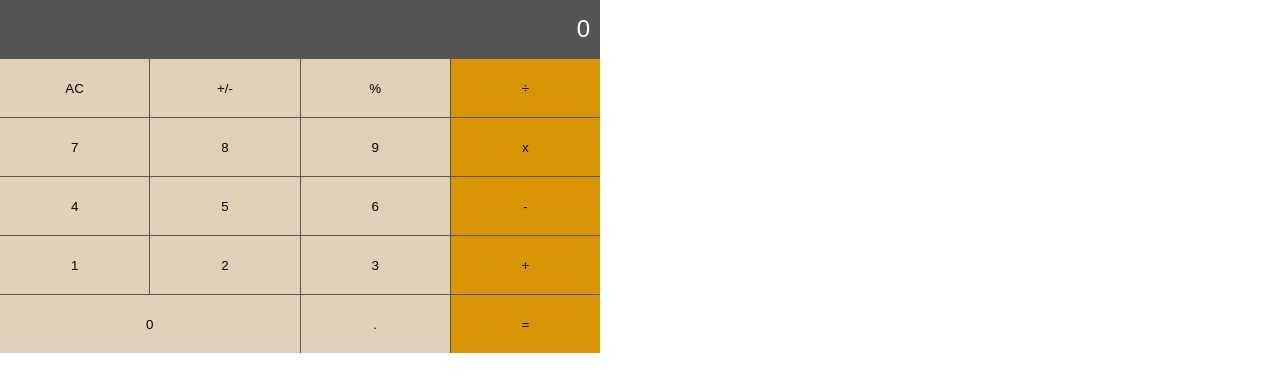
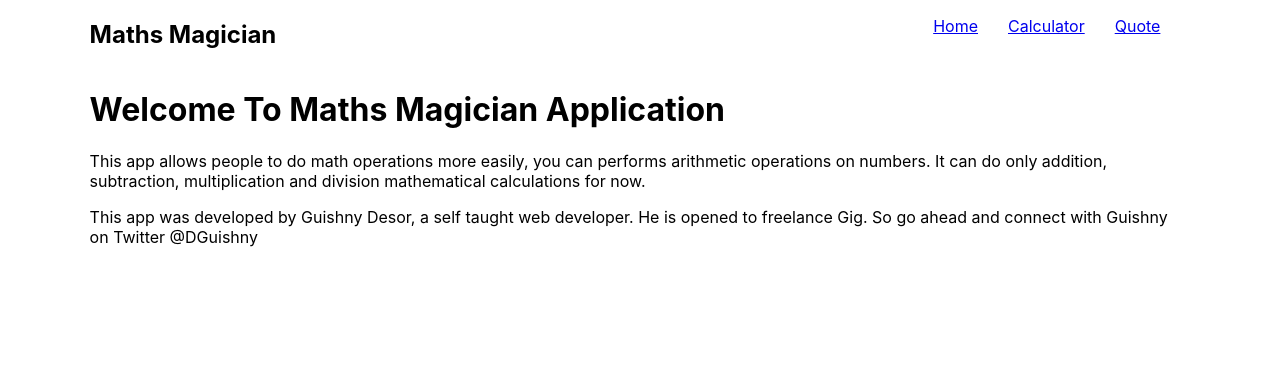
Before and after one commit to desorgui/React-calculator, a React (Create React App) app: page / in a window 1280 px wide. Shown: the top 392 px of the page. Built offline with nearby package versions, Linux system fonts and the light colour scheme.

Commit message:
Implement complete application with several pages

```diff
--- a/package.json
+++ b/package.json
@@ -10,6 +10,7 @@
     "prop-types": "^15.8.1",
     "react": "^18.2.0",
     "react-dom": "^18.2.0",
+    "react-router-dom": "^6.3.0",
     "react-scripts": "5.0.1",
     "web-vitals": "^2.1.4"
   },
--- a/src/App.css
+++ b/src/App.css
@@ -37,3 +37,38 @@
     transform: rotate(360deg);
   }
 }
+
+.showMenu {
+  display: flex;
+  min-width: 300px;
+  justify-content: flex-end;
+  padding: 0;
+}
+
+.showMenu li {
+  list-style: none;
+  margin-right: 30px;
+}
+
+.home,
+.quote {
+  padding: 0 7%;
+}
+
+.calculatorPage {
+  display: flex;
+  justify-content: space-between;
+  margin-top: 18vh;
+  padding: 0 7%;
+}
+
+.navBar {
+  display: flex;
+  justify-content: space-between;
+  padding: 0 7%;
+}
+
+.quote {
+  margin-top: 20vh;
+  text-align: center;
+}
--- a/src/App.js
+++ b/src/App.js
@@ -1,37 +1,23 @@
-import React, { useState } from 'react';
+import React from 'react';
 import './App.css';
-import Calculator from './components/Calculator';
-import calculate from './components/calculate';
+import CalculatorPage from './components/pages/CalculatorPage';
+import Navbar from './components/Navbar';
+import Home from './components/pages/Home';
+import Quote from './components/pages/Quote';
+import { BrowserRouter, Route, Routes } from 'react-router-dom';
 
 const App = () => {
-  const [data, setData] = useState({ prevData: {}, show: '0' });
-
-  const handler = (event) => {
-    const buttonValue = event.target.value;
-    const { prevData } = data;
-    const newData = calculate(prevData, buttonValue);
-    const { total, next, operation } = newData;
-    let btnpress = '';
-    if (total) {
-      btnpress += ' '.concat(total);
-    }
-    if (operation) {
-      btnpress += ' '.concat(operation);
-    }
-    if (next) {
-      btnpress += ' '.concat(next);
-    }
-    let show = '0';
-    show = btnpress;
-    setData({ prevData: newData, show });
-  };
-
-  const { show } = data;
-
   return (
-    <div className="calculatorGrid">
-      <Calculator handler={handler} showContent={show} />
-    </div>
+    <>
+      <BrowserRouter>
+        <Navbar />
+        <Routes>
+          <Route path="/" element={<Home />} />
+          <Route path="/quote" element={<Quote />} />
+          <Route path="/calculator" element={<CalculatorPage />} />
+        </Routes>
+      </BrowserRouter>
+    </>
   );
 };
 
--- /dev/null
+++ b/src/components/Navbar.js
@@ -0,0 +1,44 @@
+import React from 'react';
+import { NavLink } from 'react-router-dom';
+
+const Navbar = () => {
+
+  const links = [
+    {
+      id: 1,
+      path: '/',
+      text: 'Home',
+    },
+    {
+      id: 2,
+      path: '/calculator',
+      text: 'Calculator',
+    },
+    {
+      id: 3,
+      path: '/quote',
+      text: 'Quote',
+    },
+  ];
+
+  return (
+    <nav className="navBar">
+      <h2>Maths Magician</h2>
+      <ul className='showMenu'>
+        {links.map((link) => (
+          <li key={link.id}>
+            <NavLink
+              to={link.path}
+              className={(isActive) => `nav-link${!isActive ? ' unselected' : ''}`}
+              onClick={() => closeMenu()}
+              exact
+            >
+              {link.text}
+            </NavLink>
+          </li>
+        ))}
+      </ul>
+    </nav>
+  );
+};
+export default Navbar;
--- /dev/null
+++ b/src/components/pages/CalculatorPage.js
@@ -0,0 +1,42 @@
+import React, { useState } from 'react';
+import Calculator from '../Calculator';
+import calculate from '../calculate';
+
+const CalculatorPage = () => {
+  const [data, setData] = useState({ prevData: {}, show: '0' });
+
+  const handler = (event) => {
+    const buttonValue = event.target.value;
+    const { prevData } = data;
+    const newData = calculate(prevData, buttonValue);
+    const { total, next, operation } = newData;
+    let btnpress = '';
+    if (total) {
+      btnpress += ' '.concat(total);
+    }
+    if (operation) {
+      btnpress += ' '.concat(operation);
+    }
+    if (next) {
+      btnpress += ' '.concat(next);
+    }
+    let show = '0';
+    show = btnpress;
+    setData({ prevData: newData, show });
+  };
+
+  const { show } = data;
+
+  return (
+    <>
+      <div className='calculatorPage'>
+        <h3>Let's do Some Math!</h3>
+        <div className="calculatorGrid">
+          <Calculator handler={handler} showContent={show} />
+        </div>
+      </div>
+    </>
+  );
+};
+
+export default CalculatorPage;
--- /dev/null
+++ b/src/components/pages/Home.js
@@ -0,0 +1,19 @@
+import React from 'react';
+
+const Home = () => (
+  <div className="home">
+    <h1>Welcome To Maths Magician Application</h1>
+    <p>
+      This app allows people to do math operations more easily, you can performs arithmetic operations on numbers.
+      It can do only addition, subtraction, multiplication and division mathematical calculations for now.
+    </p>
+
+    <p>
+      This app was developed by Guishny Desor, a self taught web developer.
+      He is opened to freelance Gig. So go ahead and connect with Guishny on
+      Twitter @DGuishny
+    </p>
+  </div>
+);
+
+export default Home;
--- /dev/null
+++ b/src/components/pages/Quote.js
@@ -0,0 +1,11 @@
+import React from 'react';
+
+const Quote = () => (
+  <div className="quote">
+    <strong>
+      <cite>Mathematics is not Only real, But it is the only Reality - Martin Gardner</cite>
+    </strong>
+  </div>
+);
+
+export default Quote;
```
Also changed, not shown: 1 other file (tests, documents, lock files or other folders).
